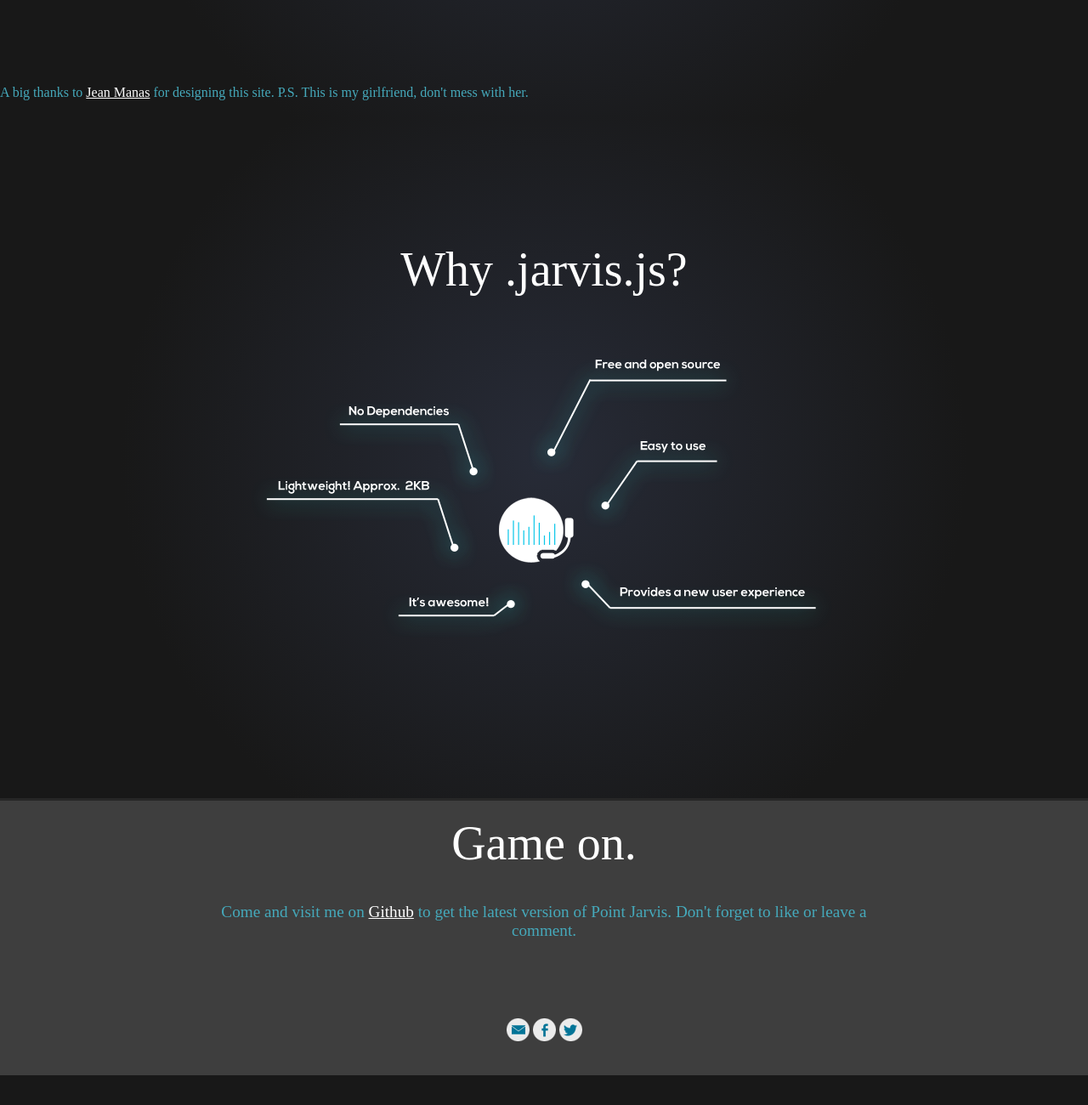
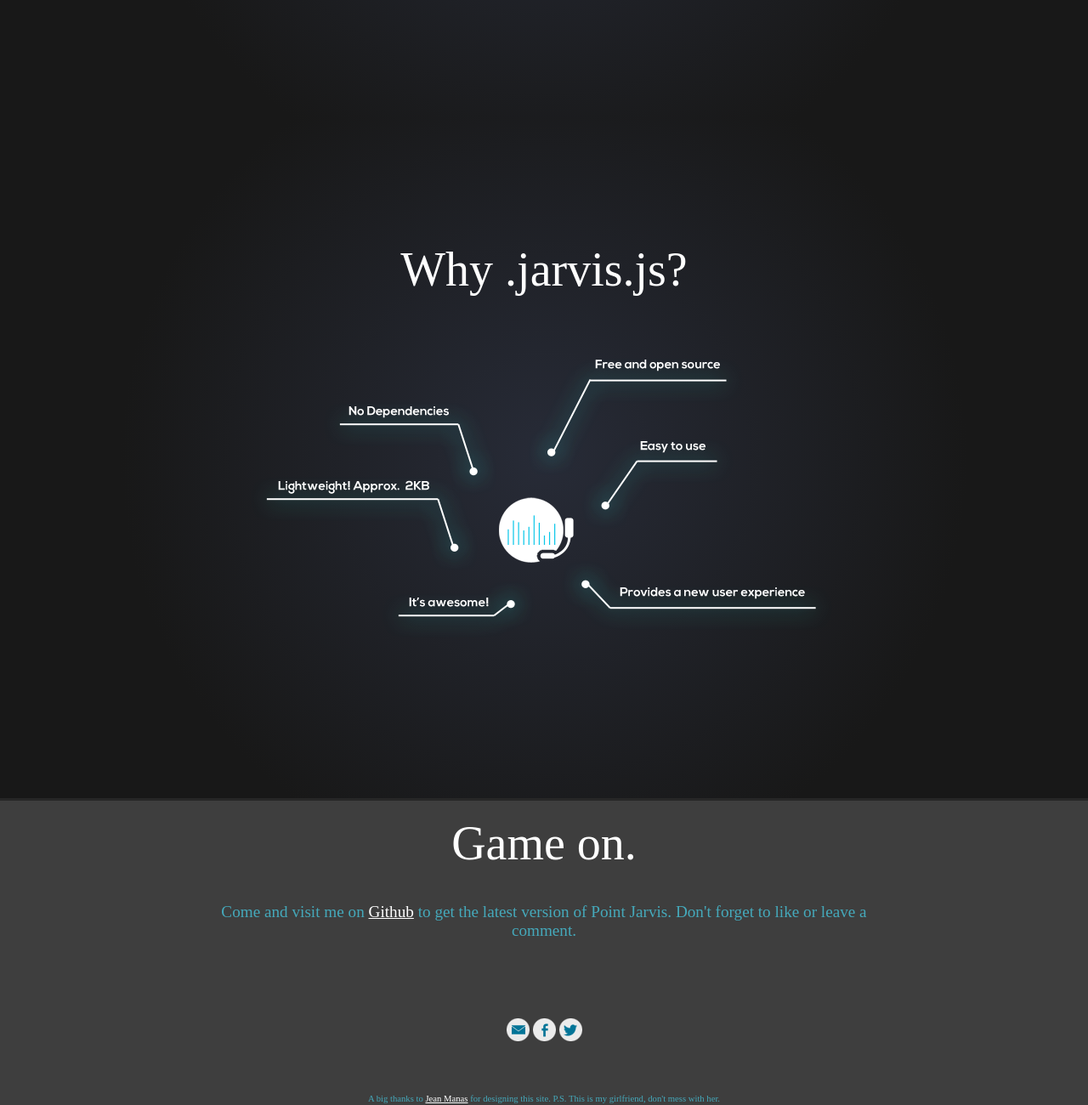
Before and after one commit to ravenjohn/.jarvis.js, a plain HTML site: page index.html in a window 1280 px wide. Shown: the part 661-1961 px from the top of the page at 85% size. Before the commit the page ends 1926 px from the top, so only its background shows below. Drawn offline with nearby package versions, Linux system fonts and the light colour scheme.

Commit message:
Fixed thanks on emo page

```diff
--- a/css/style.css
+++ b/css/style.css
@@ -72,6 +72,5 @@ footer{
 	background-color: #3e3e3e;
 }
 #thnks{
-	position: fixed;
-	bottom: 0;
+	font-size: .8em;
 }
--- a/index.html
+++ b/index.html
@@ -41,7 +41,6 @@
 			<br /><br />
 			<p>Come and visit me on <a href="//github.com/ravenjohn/.jarvis.js" target="_blank">Github</a> to get the latest version of Point Jarvis. Don't forget to like or leave a comment.</p>
 			<br /><br />
-			<p id="thnks"><small>A big thanks to <a href="mailto:nicolettemanas@gmail.com">Jean Manas</a> for designing this site. P.S. This is my girlfriend, don't mess with her.</small></p>
 			<br /><br />
 			<a href="mailto:rjlagrimas08@gmail.com" target="_blank"><img src="img/insidepage_email_icon.png"></a>
 			<a href="//facebook.com/ven.lagrimas" target="_blank"><img src="img/insidepage_facebook_icon.png"></a>
@@ -50,6 +49,7 @@
 			<div class="fb-like" data-href="http://ravenjohn.github.io/.jarvis.js" data-width="The pixel width of the plugin" data-height="The pixel height of the plugin" data-colorscheme="dark" data-layout="standard" data-action="like" data-show-faces="true" data-send="false"></div>
 			<br />
 			<div class="fb-comments" data-href="http://ravenjohn.github.io/.jarvis.js" data-colorscheme="The color scheme used in the plugin" data-numposts="1" data-width="The pixel width of the plugin"></div>
+			<p id="thnks"><small>A big thanks to <a href="mailto:nicolettemanas@gmail.com">Jean Manas</a> for designing this site. P.S. This is my girlfriend, don't mess with her.</small></p>
 		</footer>
 		<script src="//code.jquery.com/jquery.js"></script>
 		<script src="jarvis.js"></script>
```
